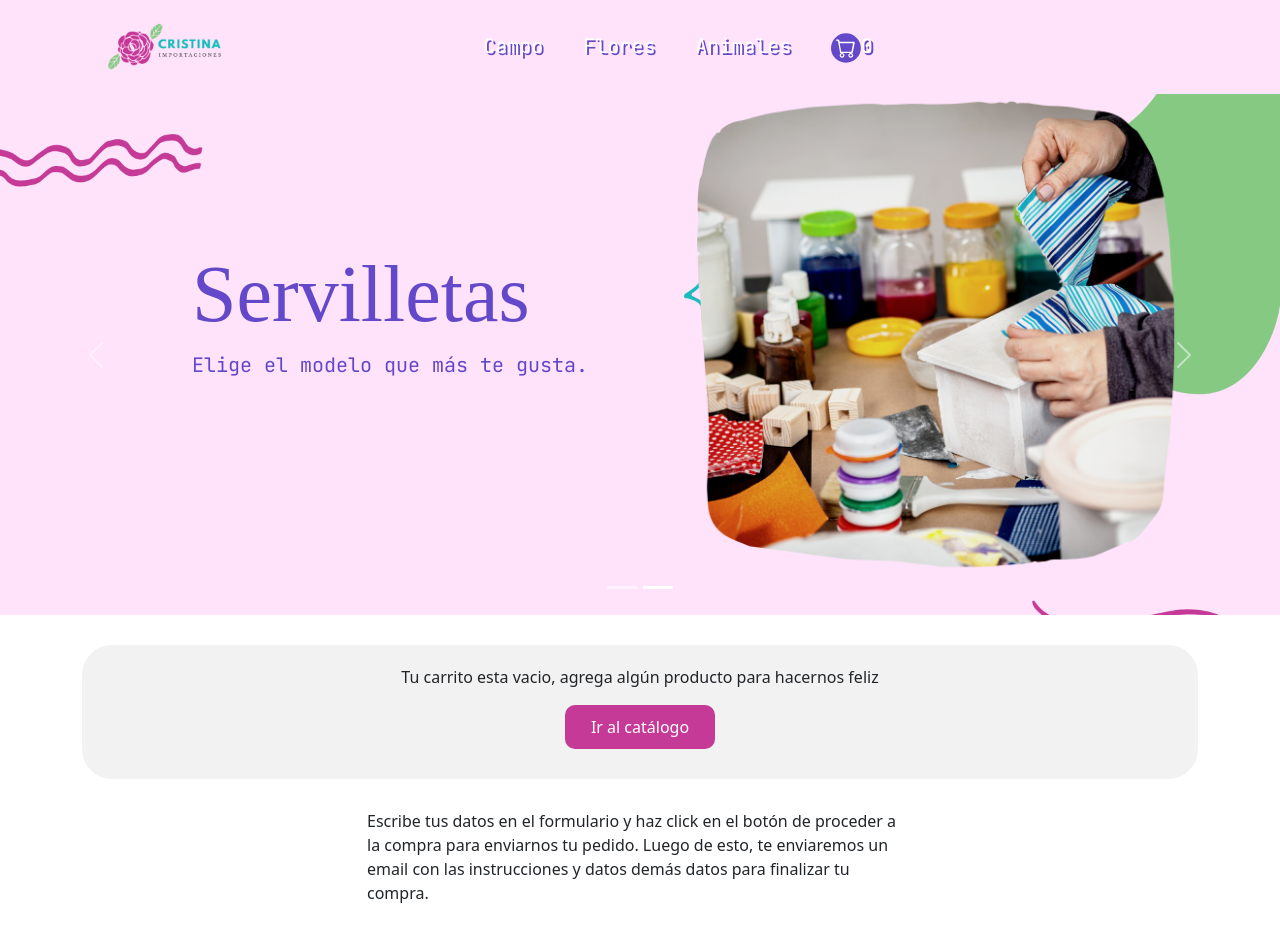
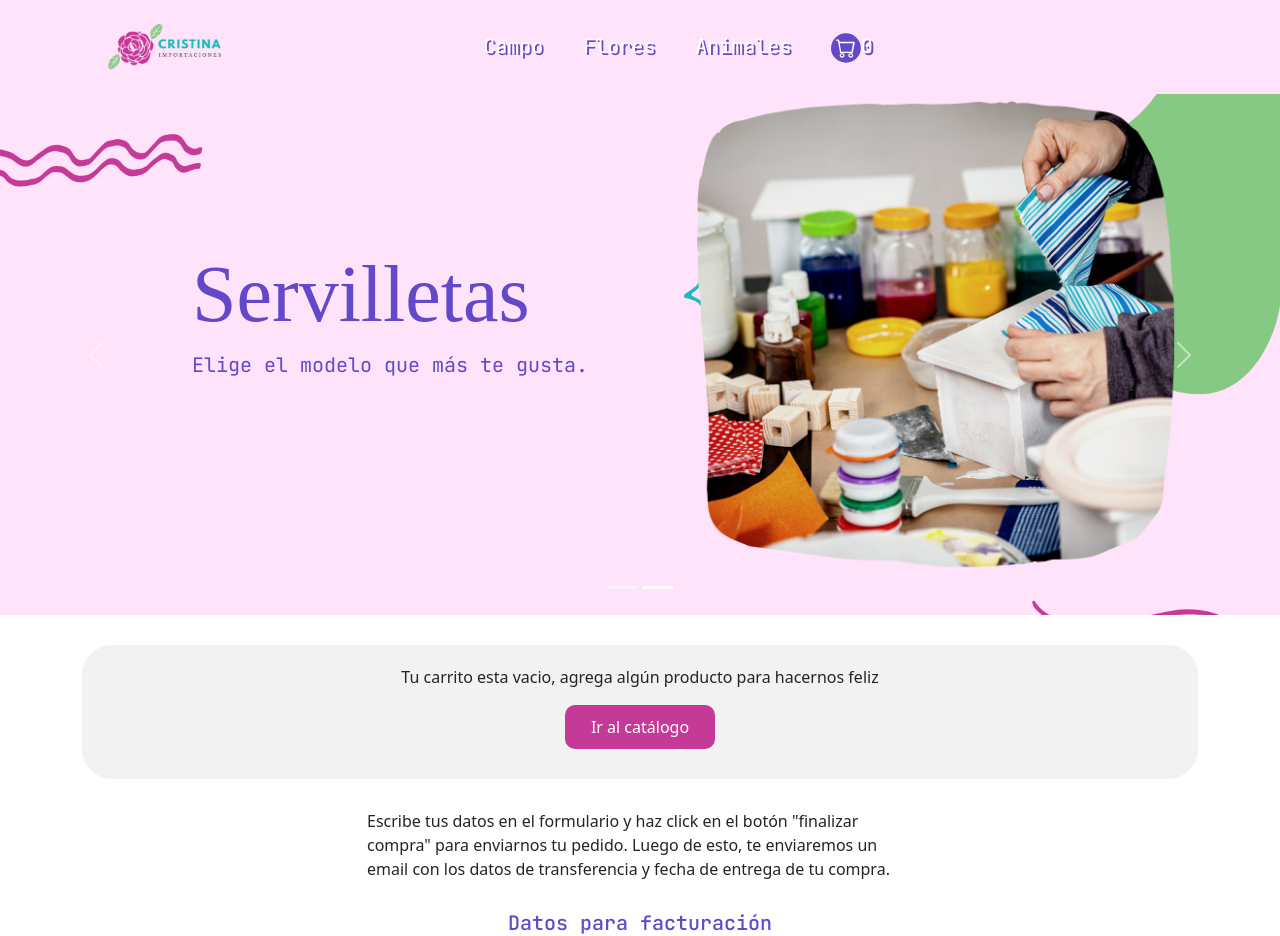
Before and after one commit to ClaudiaPrez88/tiendaClaudiaPerez, a React (Create React App) app: page /carrito in a window 1280 px wide. Shown: the top 936 px of the page. Built offline with nearby package versions, Linux system fonts and the light colour scheme; a web font is replaced by a local one.

Commit message:
Proyecto final

```diff
--- a/src/components/Cart.js
+++ b/src/components/Cart.js
@@ -59,7 +59,7 @@ function Cart() {
          <Col md={12}><CartDetail/></Col>
           <Col md={{ span: 6, offset: 3 }}>
             <p>
-            Escribe tus datos en el formulario y haz click en el botón de proceder a la compra para enviarnos tu pedido. Luego de esto, te enviaremos un email con las instrucciones y datos demás datos para finalizar tu compra.
+            Escribe tus datos en el formulario y haz click en el botón "finalizar compra" para enviarnos tu pedido. Luego de esto, te enviaremos un email con los datos de transferencia y fecha de entrega de tu compra.
             </p>
             <Formulario
                         handleChange={handleChange}
```
